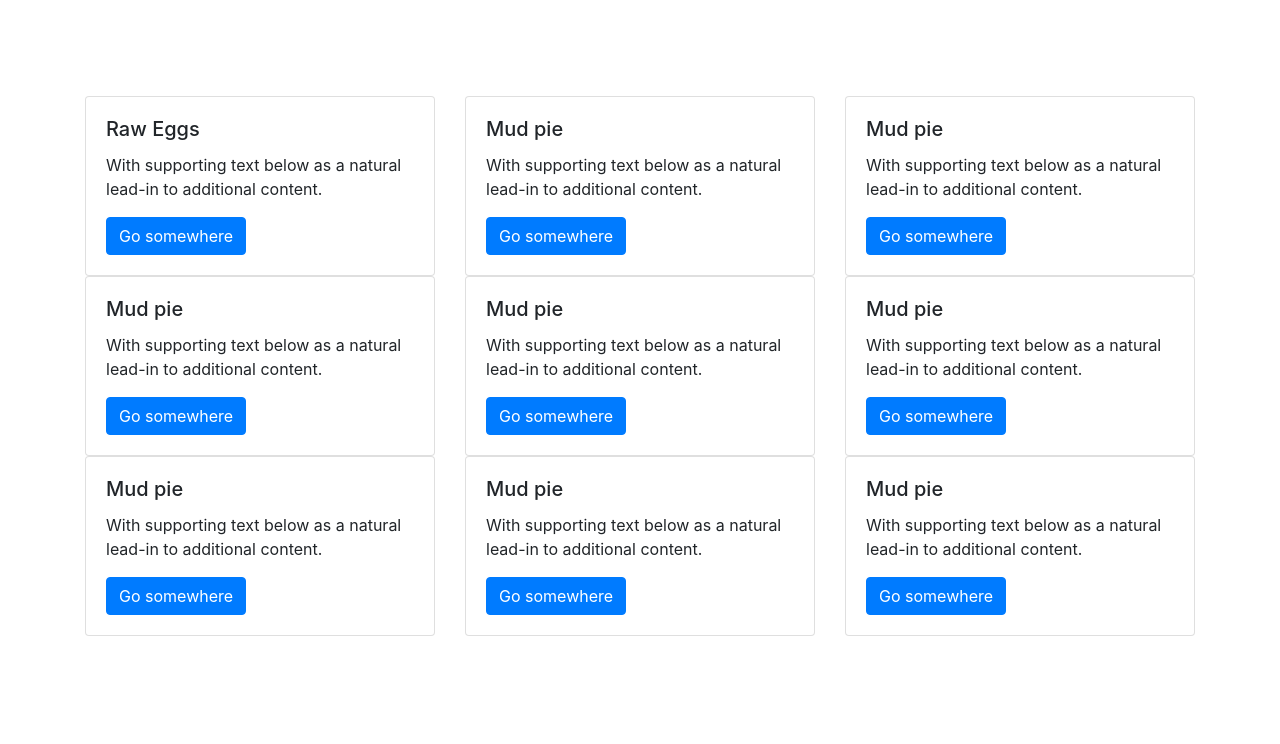
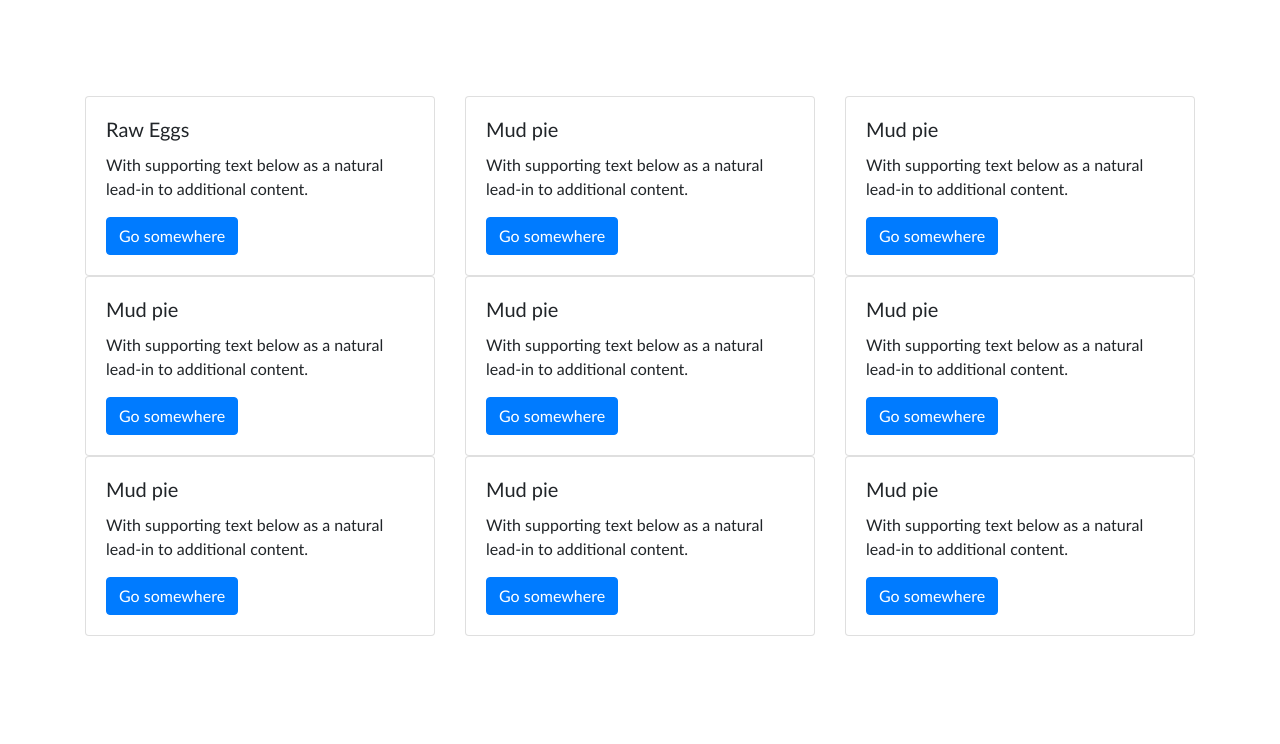
Before and after one commit to Life-reboot/css_exercises, a plain HTML site: page recipes/index.html in a window 1280 px wide. Shown: the part 56-800 px from the top of the page. Drawn offline with nearby package versions, Linux system fonts and the light colour scheme.

Commit message:
Add custom font

```diff
--- a/recipes/index.html
+++ b/recipes/index.html
@@ -12,6 +12,8 @@
       integrity="sha384-ggOyR0iXCbMQv3Xipma34MD+dH/1fQ784/j6cY/iJTQUOhcWr7x9JvoRxT2MZw1T"
       crossorigin="anonymous"
     />
+
+    <link rel="stylesheet" href="recipes.css" />
 
     <title>Hello, world!</title>
   </head>
--- /dev/null
+++ b/recipes/recipes.css
@@ -0,0 +1,3 @@
+body {
+  font-family: Futura, "Trebuchet MS", Arial, sans-serif;
+}
```
